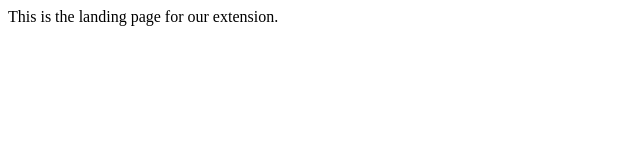
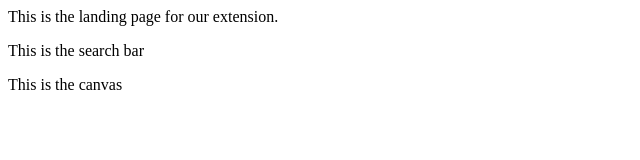
Before and after one commit to SamBrayman/hophacks-f17, a browser extension: page index.html in a window 1280 px wide. Shown: the whole page, without its empty margins (0-640 px from the left). Drawn offline with Linux system fonts and the light colour scheme.

Commit message:
Added divs to index.html

```diff
--- a/index.html
+++ b/index.html
@@ -4,5 +4,11 @@
 	</head>
 	<body>
 		<p>This is the landing page for our extension.</p>
+		<div>
+			<p> This is the search bar </p>
+		</div>
+		<div id=canvas>
+			<p> This is the canvas </p>
+		</div>
 	</body>
 </html>
```
